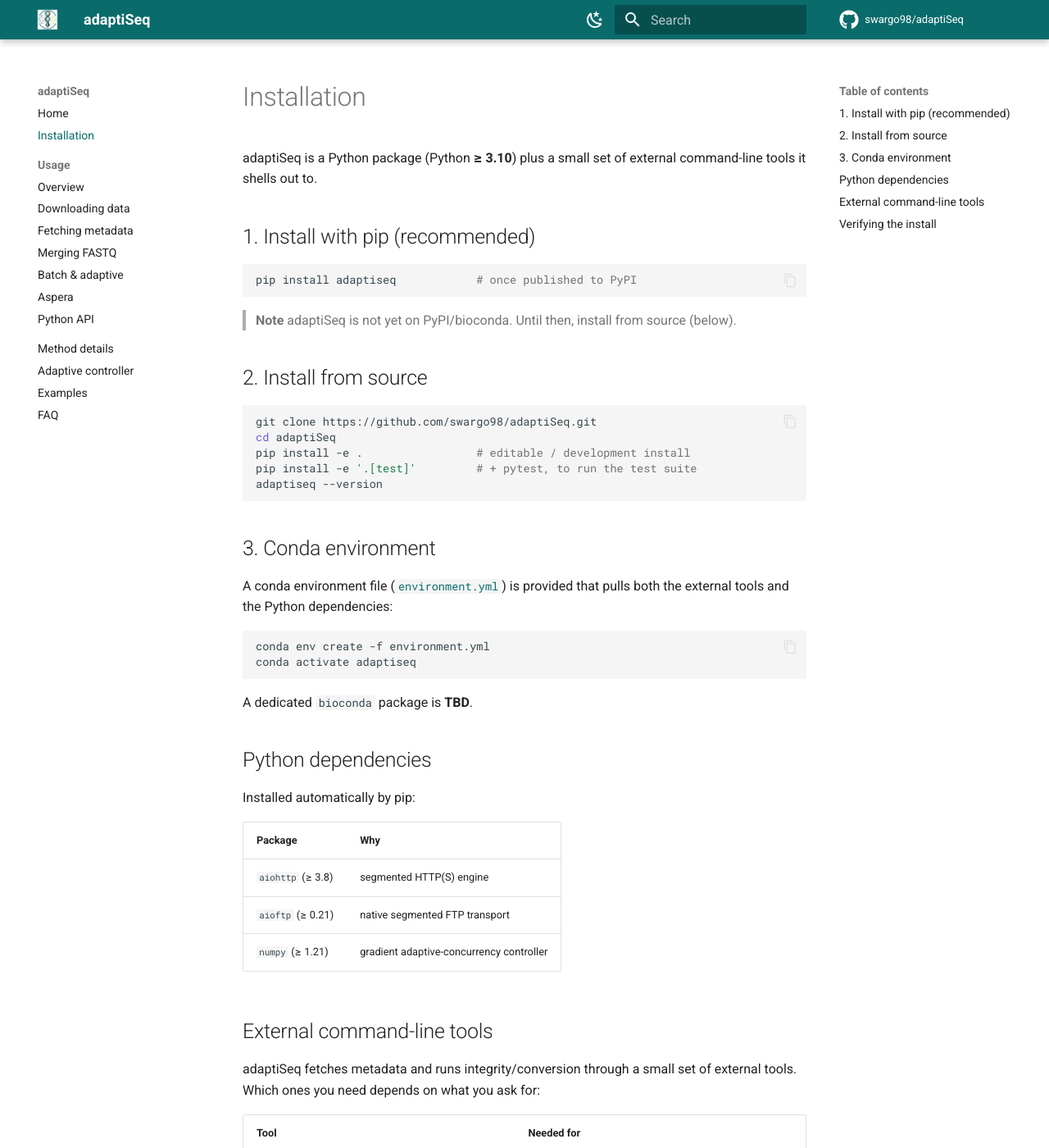
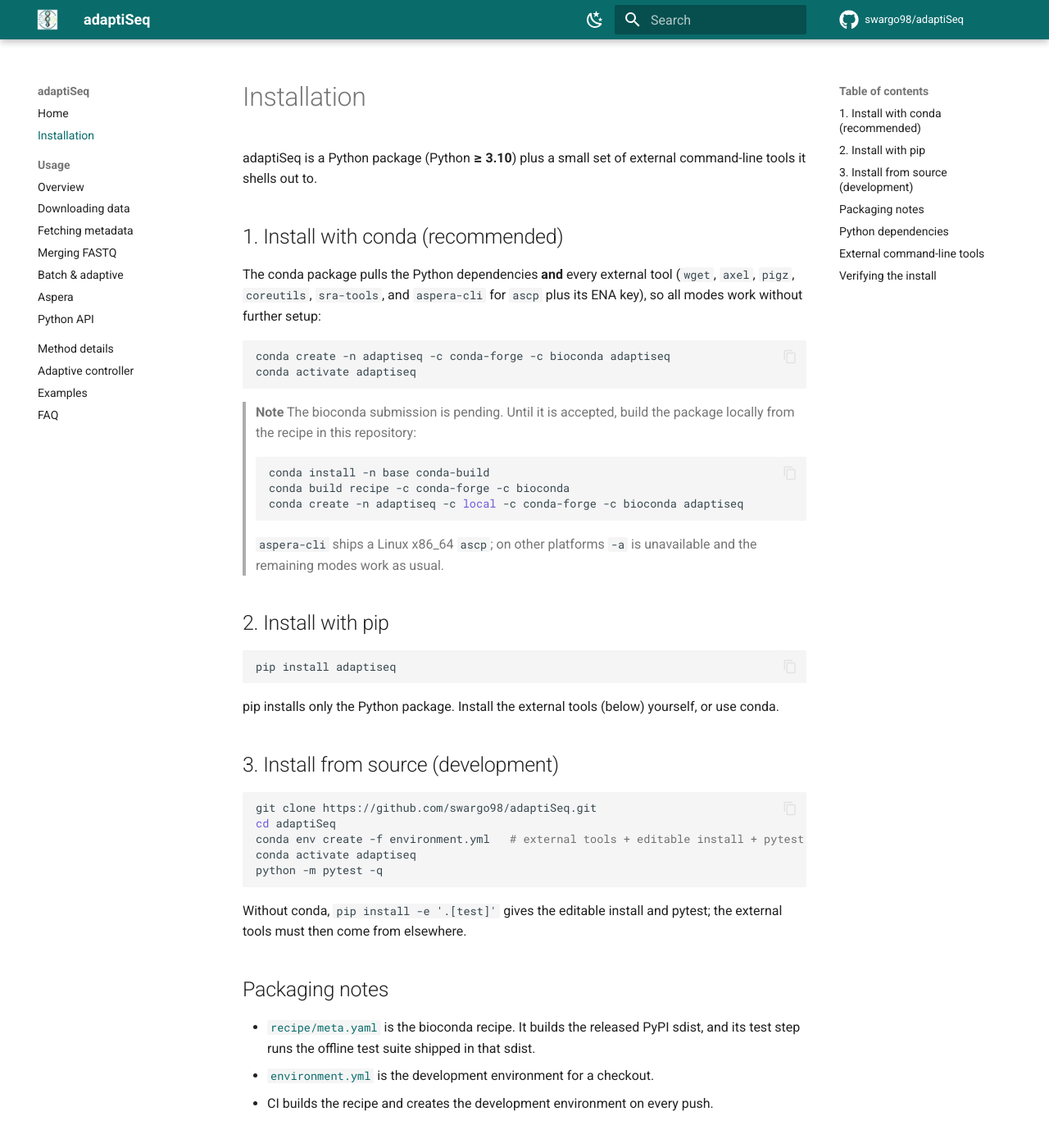
Before and after one commit to swargo98/adaptiSeq, an MkDocs documentation site: the page built from docs/installation.md, in a window 1280 px wide and 1400 px high. Shown: the whole window at 82% size. Built offline with MkDocs 1.6.1 and Material for MkDocs 9.7.7, drawn with Linux system fonts in a browser that asks for light colours; comment, search, counter and statistics services are not loaded.

Commit message:
Add bioconda recipe and fix the conda environment
- recipe/meta.yaml: noarch:python bioconda recipe built from the PyPI 0.1.3
  sdist (sha256 verified). Run deps cover every external tool the CLI shells
  out to (wget, axel, pigz, coreutils, sra-tools, aspera-cli 4.14.0, which
  ships ascp and the ENA key). The test step runs the CLI, pip check and the
  offline suite shipped in the sdist.
- environment.yml: python >=3.10 to match requires-python (was >=3.8),
  drop openpyxl (no longer used), add coreutils and setuptools.
- CI: new conda job builds the recipe, checks every tool and the Aspera key
  in a clean env, and creates environment.yml and runs the tests.
- README/docs: conda install instructions; PyPI is live (0.1.3).

Co-Authored-By: Claude Opus 5.5 <noreply@anthropic.com>
Claude-Session: https://claude.ai/code/session_01NtiHvNVaKZDm2Dhw6vLudB

````diff
--- a/docs/installation.md
+++ b/docs/installation.md
@@ -3,36 +3,60 @@
 adaptiSeq is a Python package (Python **≥ 3.10**) plus a small set of external
 command-line tools it shells out to.
 
-## 1. Install with pip (recommended)
+## 1. Install with conda (recommended)
+
+The conda package pulls the Python dependencies **and** every external tool
+(`wget`, `axel`, `pigz`, `coreutils`, `sra-tools`, and `aspera-cli` for `ascp`
+plus its ENA key), so all modes work without further setup:
 
 ```bash
-pip install adaptiseq            # once published to PyPI
+conda create -n adaptiseq -c conda-forge -c bioconda adaptiseq
+conda activate adaptiseq
 ```
 
 > **Note**
-> adaptiSeq is not yet on PyPI/bioconda. Until then, install from source (below).
+> The bioconda submission is pending. Until it is accepted, build the package
+> locally from the recipe in this repository:
+>
+> ```bash
+> conda install -n base conda-build
+> conda build recipe -c conda-forge -c bioconda
+> conda create -n adaptiseq -c local -c conda-forge -c bioconda adaptiseq
+> ```
+>
+> `aspera-cli` ships a Linux x86_64 `ascp`; on other platforms `-a` is
+> unavailable and the remaining modes work as usual.
 
-## 2. Install from source
+## 2. Install with pip
+
+```bash
+pip install adaptiseq
+```
+
+pip installs only the Python package. Install the external tools (below)
+yourself, or use conda.
+
+## 3. Install from source (development)
 
 ```bash
 git clone https://github.com/swargo98/adaptiSeq.git
 cd adaptiSeq
-pip install -e .                 # editable / development install
-pip install -e '.[test]'         # + pytest, to run the test suite
-adaptiseq --version
+conda env create -f environment.yml   # external tools + editable install + pytest
+conda activate adaptiseq
+python -m pytest -q
 ```
 
-## 3. Conda environment
+Without conda, `pip install -e '.[test]'` gives the editable install and pytest;
+the external tools must then come from elsewhere.
 
-A conda environment file ([`environment.yml`](https://github.com/swargo98/adaptiSeq/blob/main/environment.yml)) is provided
-that pulls both the external tools and the Python dependencies:
+## Packaging notes
 
-```bash
-conda env create -f environment.yml
-conda activate adaptiseq
-```
-
-A dedicated `bioconda` package is **TBD**.
+- [`recipe/meta.yaml`](https://github.com/swargo98/adaptiSeq/blob/main/recipe/meta.yaml)
+  is the bioconda recipe. It builds the released PyPI sdist, and its test step
+  runs the offline test suite shipped in that sdist.
+- [`environment.yml`](https://github.com/swargo98/adaptiSeq/blob/main/environment.yml)
+  is the development environment for a checkout.
+- CI builds the recipe and creates the development environment on every push.
 
 ## Python dependencies
 
````
Also changed, not shown: README.md (+13 -10 lines), environment.yml (+22 -16 lines), recipe/README.md (added, +33 -0 lines), 2 other files.
